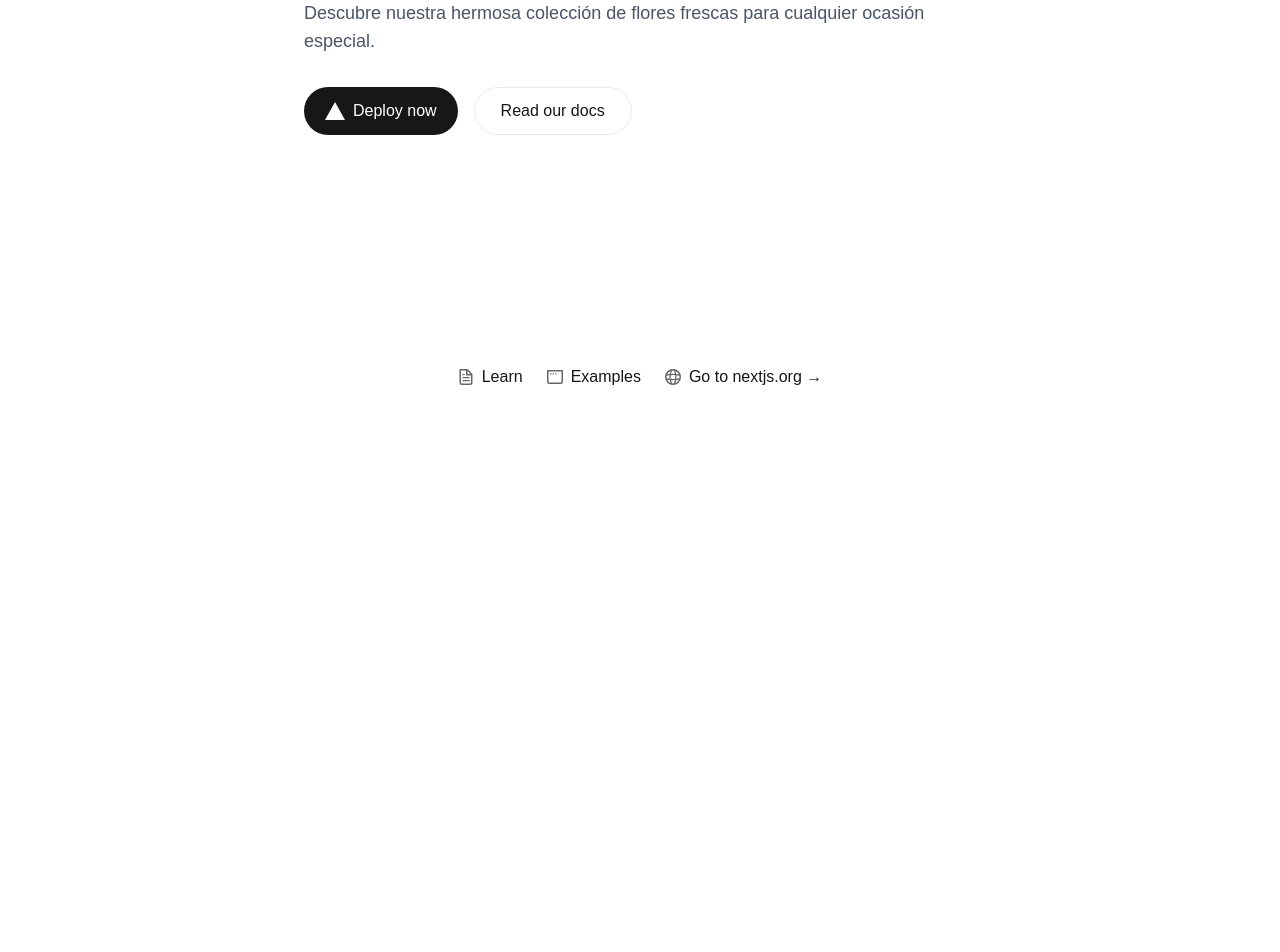
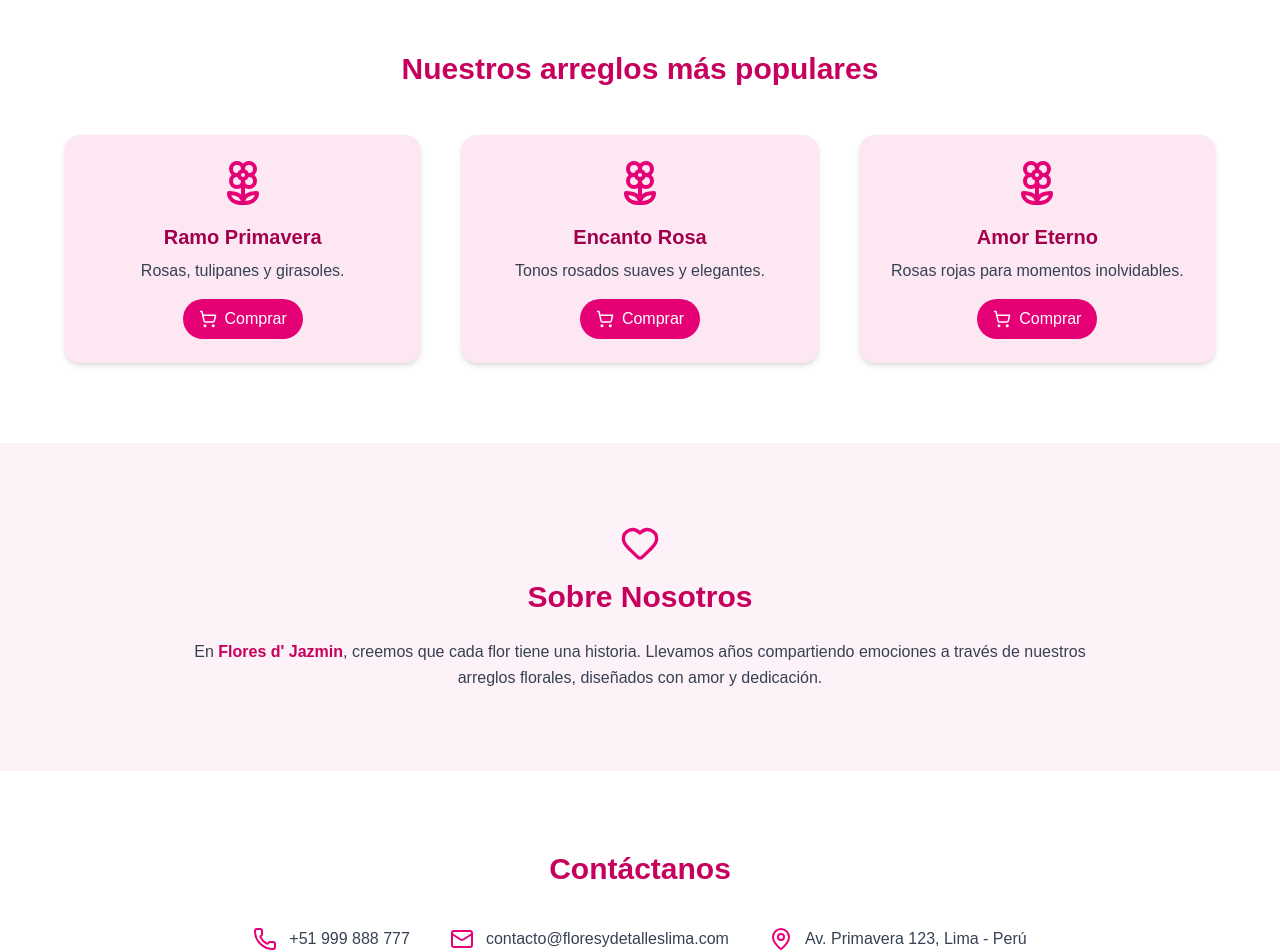
Before and after one commit to JuanDiegoVivesCriollo/front-end-flores, a Next.js app: page / in a window 1280 px wide. Shown: the part 540-1492 px from the top of the page. Before the commit the page ends 1007 px from the top, so only its background shows below. Built offline with nearby package versions, Linux system fonts and the light colour scheme.

Commit message:
Actualizacion del page

```diff
--- a/src/app/page.tsx
+++ b/src/app/page.tsx
@@ -1,88 +1,93 @@
 import Image from "next/image";
+import { Flower2, ShoppingCart, Heart, Phone, Mail, MapPin } from "lucide-react";
 
 export default function Home() {
   return (
-    <div className="font-sans grid grid-rows-[20px_1fr_20px] items-center justify-items-center min-h-screen p-8 pb-20 gap-16 sm:p-20">
-      <main className="flex flex-col gap-[32px] row-start-2 items-center sm:items-start">
-        <div className="text-center sm:text-left">
+    <div className="font-sans text-gray-800 bg-pink-50 min-h-screen flex flex-col">
+      {/* HERO */}
+      <header className="w-full bg-gradient-to-r from-pink-200 to-pink-100 py-16 text-center">
+        <div className="max-w-3xl mx-auto px-4">
+          <h1 className="text-4xl sm:text-5xl font-bold text-pink-700 mb-4">
+            🌸 Flores d' Jazmin
+          </h1>
+          <p className="text-lg text-gray-700 mb-8">
+            Flores frescas, colores vibrantes y detalles que enamoran.
+            Envía amor y alegría con cada ramo.
+          </p>
+          <a
+            href="#productos"
+            className="bg-pink-600 hover:bg-pink-700 text-white font-medium px-6 py-3 rounded-full shadow-md transition"
+          >
+            Ver nuestra colección
+          </a>
+        </div>
+      </header>
 
-          <p className="text-lg text-gray-600 max-w-2xl">
-            Descubre nuestra hermosa colección de flores frescas para cualquier ocasión especial.
+      {/* PRODUCTOS DESTACADOS */}
+      <section id="productos" className="py-20 px-6 bg-white">
+        <h2 className="text-3xl font-bold text-center text-pink-700 mb-12">
+          Nuestros arreglos más populares
+        </h2>
+        <div className="grid sm:grid-cols-2 md:grid-cols-3 gap-10 max-w-6xl mx-auto">
+          {[
+            { nombre: "Ramo Primavera", desc: "Rosas, tulipanes y girasoles." },
+            { nombre: "Encanto Rosa", desc: "Tonos rosados suaves y elegantes." },
+            { nombre: "Amor Eterno", desc: "Rosas rojas para momentos inolvidables." },
+          ].map((producto, index) => (
+            <div
+              key={index}
+              className="bg-pink-100 hover:bg-pink-200 rounded-2xl p-6 text-center shadow-md transition"
+            >
+              <Flower2 className="w-12 h-12 text-pink-600 mx-auto mb-4" />
+              <h3 className="text-xl font-semibold mb-2 text-pink-800">
+                {producto.nombre}
+              </h3>
+              <p className="text-gray-700 mb-4">{producto.desc}</p>
+              <button className="flex items-center justify-center gap-2 bg-pink-600 hover:bg-pink-700 text-white font-medium px-4 py-2 rounded-full mx-auto transition">
+                <ShoppingCart size={18} /> Comprar
+              </button>
+            </div>
+          ))}
+        </div>
+      </section>
+
+      {/* SOBRE NOSOTROS */}
+      <section className="py-20 px-6 bg-pink-50">
+        <div className="max-w-4xl mx-auto text-center">
+          <Heart className="w-10 h-10 text-pink-600 mx-auto mb-4" />
+          <h2 className="text-3xl font-bold text-pink-700 mb-6">Sobre Nosotros</h2>
+          <p className="text-gray-700 leading-relaxed">
+            En <span className="font-semibold text-pink-700">Flores d' Jazmin</span>, creemos
+            que cada flor tiene una historia. Llevamos años compartiendo emociones a través de
+            nuestros arreglos florales, diseñados con amor y dedicación.
           </p>
         </div>
+      </section>
 
-        <div className="flex gap-4 items-center flex-col sm:flex-row">
-          <a
-            className="rounded-full border border-solid border-transparent transition-colors flex items-center justify-center bg-foreground text-background gap-2 hover:bg-[#383838] dark:hover:bg-[#ccc] font-medium text-sm sm:text-base h-10 sm:h-12 px-4 sm:px-5 sm:w-auto"
-            href="https://vercel.com/new?utm_source=create-next-app&utm_medium=appdir-template-tw&utm_campaign=create-next-app"
-            target="_blank"
-            rel="noopener noreferrer"
-          >
-            <Image
-              className="dark:invert"
-              src="/vercel.svg"
-              alt="Vercel logomark"
-              width={20}
-              height={20}
-            />
-            Deploy now
-          </a>
-          <a
-            className="rounded-full border border-solid border-black/[.08] dark:border-white/[.145] transition-colors flex items-center justify-center hover:bg-[#f2f2f2] dark:hover:bg-[#1a1a1a] hover:border-transparent font-medium text-sm sm:text-base h-10 sm:h-12 px-4 sm:px-5 w-full sm:w-auto md:w-[158px]"
-            href="https://nextjs.org/docs?utm_source=create-next-app&utm_medium=appdir-template-tw&utm_campaign=create-next-app"
-            target="_blank"
-            rel="noopener noreferrer"
-          >
-            Read our docs
-          </a>
+      {/* CONTACTO */}
+      <section id="contacto" className="py-20 px-6 bg-white">
+        <h2 className="text-3xl font-bold text-center text-pink-700 mb-10">
+          Contáctanos
+        </h2>
+        <div className="flex flex-col sm:flex-row items-center justify-center gap-10 text-gray-700">
+          <div className="flex items-center gap-3">
+            <Phone className="text-pink-600" />
+            <span>+51 999 888 777</span>
+          </div>
+          <div className="flex items-center gap-3">
+            <Mail className="text-pink-600" />
+            <span>contacto@floresydetalleslima.com</span>
+          </div>
+          <div className="flex items-center gap-3">
+            <MapPin className="text-pink-600" />
+            <span>Av. Primavera 123, Lima - Perú</span>
+          </div>
         </div>
-      </main>
-      <footer className="row-start-3 flex gap-[24px] flex-wrap items-center justify-center">
-        <a
-          className="flex items-center gap-2 hover:underline hover:underline-offset-4"
-          href="https://nextjs.org/learn?utm_source=create-next-app&utm_medium=appdir-template-tw&utm_campaign=create-next-app"
-          target="_blank"
-          rel="noopener noreferrer"
-        >
-          <Image
-            aria-hidden
-            src="/file.svg"
-            alt="File icon"
-            width={16}
-            height={16}
-          />
-          Learn
-        </a>
-        <a
-          className="flex items-center gap-2 hover:underline hover:underline-offset-4"
-          href="https://vercel.com/templates?framework=next.js&utm_source=create-next-app&utm_medium=appdir-template-tw&utm_campaign=create-next-app"
-          target="_blank"
-          rel="noopener noreferrer"
-        >
-          <Image
-            aria-hidden
-            src="/window.svg"
-            alt="Window icon"
-            width={16}
-            height={16}
-          />
-          Examples
-        </a>
-        <a
-          className="flex items-center gap-2 hover:underline hover:underline-offset-4"
-          href="https://nextjs.org?utm_source=create-next-app&utm_medium=appdir-template-tw&utm_campaign=create-next-app"
-          target="_blank"
-          rel="noopener noreferrer"
-        >
-          <Image
-            aria-hidden
-            src="/globe.svg"
-            alt="Globe icon"
-            width={16}
-            height={16}
-          />
-          Go to nextjs.org →
-        </a>
+      </section>
+
+      {/* FOOTER */}
+      <footer className="bg-pink-200 text-center py-6 mt-auto text-gray-700">
+        <p>© 2025 Flores d' Jazmin. Todos los derechos reservados.</p>
       </footer>
     </div>
   );
```
